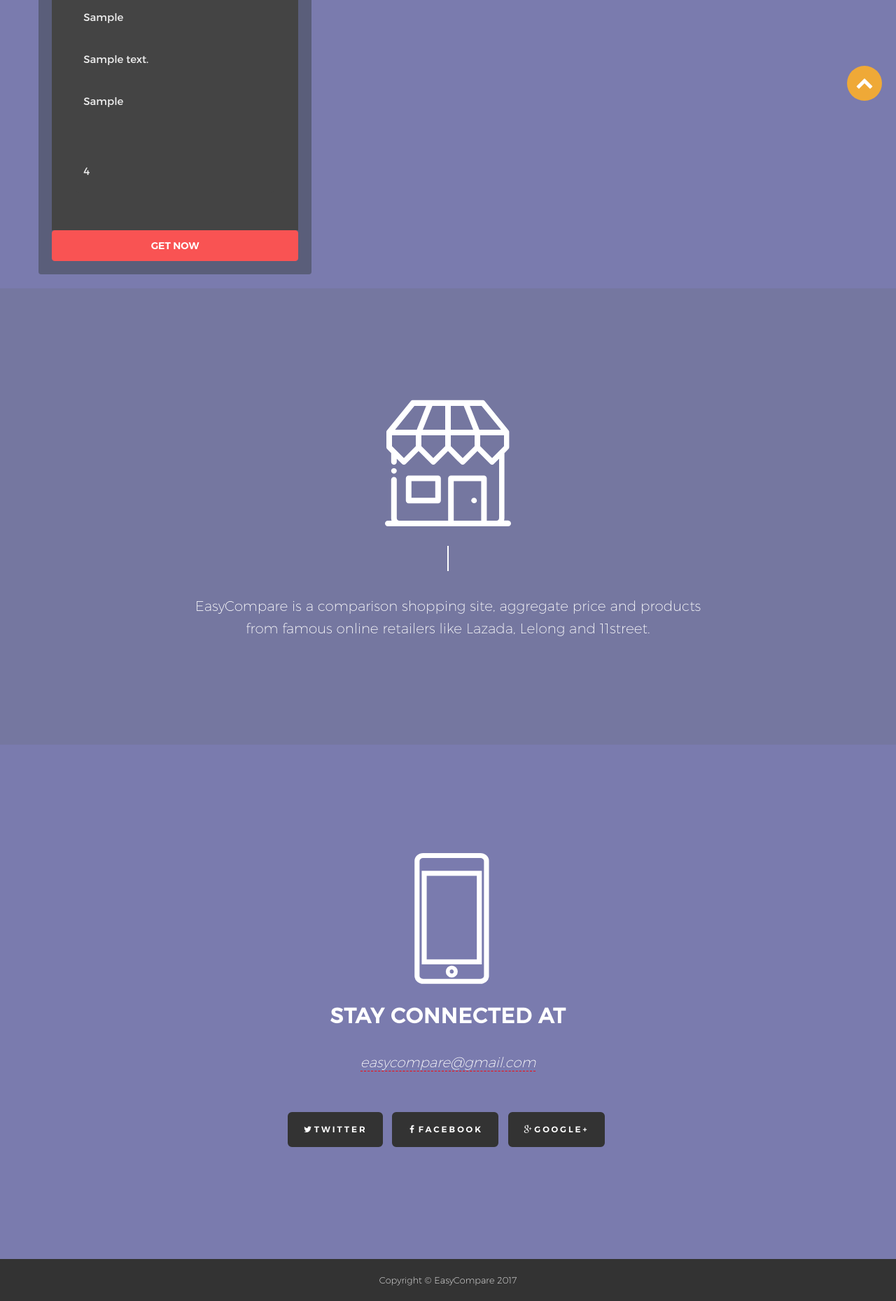
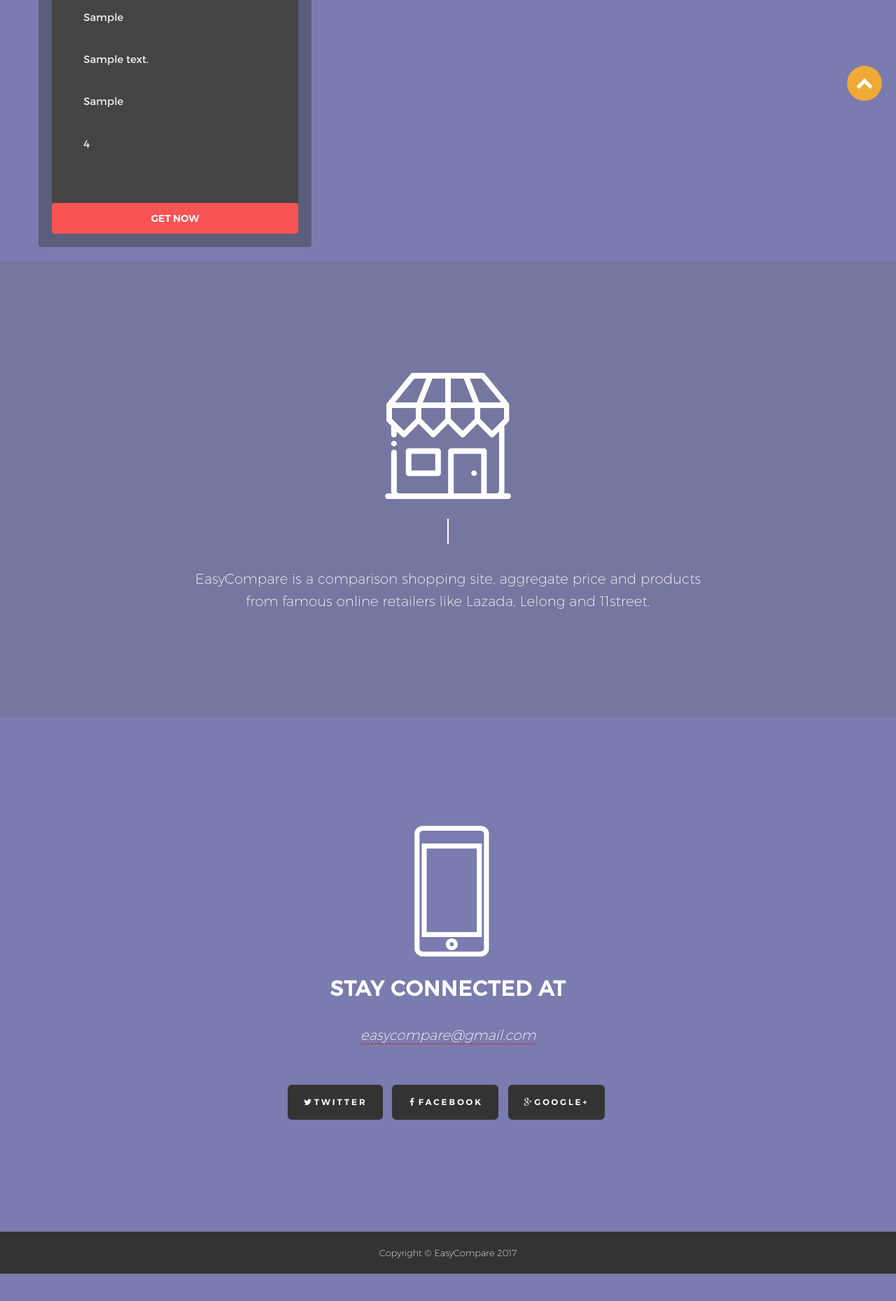
Before and after one commit to hrzyusoff/easycompare-django, a Django app: page /search/1/ in a window 1280 px wide. Shown: the part 636-2495 px from the top of the page at 70% size. After the commit the page ends 2456 px from the top, so only its background shows below. Run offline with Django 3.2, Linux system fonts and the light colour scheme; data comes from the database, SQL or seed files in the repository; tables that the repository leaves empty hold one stand-in row (values such as "Sample post"); some libraries are stand-ins or nearby versions.

Commit message:
23 Nov 17
update location in html

```diff
--- a/easyCompare/search/templates/page/product_detail.html
+++ b/easyCompare/search/templates/page/product_detail.html
@@ -26,7 +26,6 @@
                       <li class="list-group-item">{{ item.price }}</li>
                       <li class="list-group-item">{{ item.detail }}</li>
                       <li class="list-group-item">{{ item.condition }}</li>
-                      <li class="list-group-item">{{ item.location }}</li>
                       <li class="list-group-item">{{ item.rating }}</li>
                     </ul>
 	            </div>
--- a/easyCompare/search/templates/page/products_compare.html
+++ b/easyCompare/search/templates/page/products_compare.html
@@ -27,7 +27,6 @@
                       <li class="list-group-item">{{ item.price }}</li>
                       <li class="list-group-item">{{ item.detail }}</li>
                       <li class="list-group-item">{{ item.condition }}</li>
-                      <li class="list-group-item">{{ item.location }}</li>
                       <li class="list-group-item">{{ item.rating }}</li>
                     </ul>
 	            </div>
--- a/easyCompare/search/templates/page/search_page.html
+++ b/easyCompare/search/templates/page/search_page.html
@@ -24,7 +24,6 @@
                         <p class="list-group-price"> {{ item.price }}</p>
                         <p class="list-group-item-heading"> {{ item.detail }} </p>
                         <p class="list-group-item-text"> {{item.condition}} </p>
-                        <p class="list-group-item-text"> {{item.location}} </p>
                     </div>
                     <div class="col-md-3 text-center content-rating">
                         <h2><small> Rating </small></h2>
```
